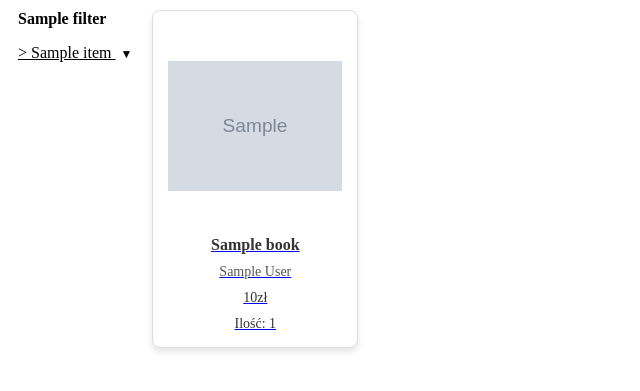
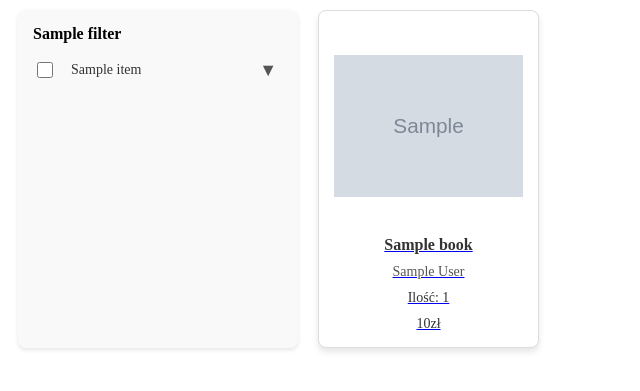
Before and after one commit to Wredi/ksiegarnia, a Node project: template views/browse.ejs in a window 1280 px wide. Shown: the part 85-476 px from the top of the page, without its empty margins (0-640 px from the left). Run offline with Node 20 templates, Linux system fonts and the light colour scheme; the template is opened without the code that fills it: most values are stand-ins (such as "Sample title", 1, 10 or a date in 2020); grey boxes marked "Sample" are stand-in pictures.

Commit message:
modified filters styling

```diff
--- a/public/css/pages/browse.css
+++ b/public/css/pages/browse.css
@@ -114,14 +114,12 @@
   text-align: center;
 }
 .book-offert img {
-  grid-row: 1;
   width: 100%;
   height: 200px;
   object-fit: contain;
   border-radius: 5px;
 }
 .book-offert .book-title {
-  grid-row: 2;
   font-size: 16px;
   font-weight: bold;
   white-space: nowrap;
@@ -129,7 +127,6 @@
   text-overflow: ellipsis;
 }
 .book-offert .book-authors {
-  grid-row: 3;
   font-size: 14px;
   color: #555;
   white-space: nowrap;
@@ -141,16 +138,18 @@
   color: #333;
   margin: 0;
 }
-.book-offert .book-price {
-  grid-row: 4;
-}
-.book-offert .book-count {
-  grid-row: 5;
-}
 .book-offert:hover {
   transform: scale(1.03);
   box-shadow: 0 6px 12px rgba(0, 0, 0, 0.15);
   cursor: pointer;
+}
+
+.filters {
+  width: 250px;
+  padding: 15px;
+  background-color: #f9f9f9;
+  border-radius: 8px;
+  box-shadow: 0 2px 4px rgba(0, 0, 0, 0.1);
 }
 
 .filter-container {
@@ -159,7 +158,8 @@
 
 .filter-header {
   font-weight: bold;
-  margin-bottom: 5px;
+  margin-bottom: 10px;
+  font-size: 16px;
 }
 
 .filter-list {
@@ -167,39 +167,47 @@
   padding: 0;
 }
 
-.filter-link {
-  text-decoration: underline;
-  color: black;
+.filter-item {
+  display: grid;
+  grid-template-columns: auto auto;
+}
+
+.filter-label {
+  display: flex;
+  align-items: center;
   cursor: pointer;
 }
 
-.filter-link::before {
-  content: "> ";
+.filter-link {
+  font-size: 14px;
+  color: #333;
+  margin-left: 8px;
+  transition: color 0.3s ease;
+  white-space: nowrap;
 }
 
-.filter-count {
-  color: gray;
-  font-size: 0.9em;
+.filter-link:hover {
+  color: #007bff;
 }
 
-.filter-item {
-  margin-bottom: 5px;
-  position: relative;
+.choosen-filter {
+  font-weight: bold;
+  color: #007bff;
 }
 
 .dropdown-toggle {
   background: none;
   border: none;
   cursor: pointer;
-  margin-left: 5px;
-  font-size: 12px;
-  padding: 0;
-  color: black;
+  font-size: 18px;
+  margin-left: auto;
+  color: #555;
+  line-height: 0;
 }
 
 .child-filter-list {
   list-style: none;
-  padding-left: 20px;
+  padding-left: 15px;
   margin-top: 5px;
 }
 
@@ -207,23 +215,16 @@
   display: none;
 }
 
-.filter-link {
-  text-decoration: underline;
-  color: black;
+input[type=checkbox] {
+  width: 16px;
+  height: 16px;
   cursor: pointer;
+  margin-right: 10px; /* Space between checkbox and filter name */
 }
 
-.filter-link::before {
-  content: "> ";
-}
-
-.filter-header {
+input[type=checkbox]:checked + .filter-link {
   font-weight: bold;
-  margin-bottom: 10px;
-}
-
-.choosen-filter {
-  color: red;
+  color: #007bff; /* Highlight chosen filter when checked */
 }
 
 /*# sourceMappingURL=browse.css.map */
--- a/sass/pages/browse.scss
+++ b/sass/pages/browse.scss
@@ -1,7 +1,7 @@
 @use '../base/base';
 @use '../layout/navigation';
 
-.content{
+.content {
   display: flex;
   gap: 20px;
 }
@@ -30,7 +30,6 @@
   text-align: center;
 
   img {
-    grid-row: 1;
     width: 100%;
     height: 200px;
     object-fit: contain;
@@ -38,7 +37,6 @@
   }
 
   .book-title {
-    grid-row: 2;
     font-size: 16px;
     font-weight: bold;
     white-space: nowrap;
@@ -47,7 +45,6 @@
   }
 
   .book-authors {
-    grid-row: 3;
     font-size: 14px;
     color: #555;
     white-space: nowrap;
@@ -61,19 +58,19 @@
     margin: 0;
   }
 
-  .book-price {
-    grid-row: 4;
-  }
-
-  .book-count {
-    grid-row: 5;
-  }
-
   &:hover {
     transform: scale(1.03);
     box-shadow: 0 6px 12px rgba(0, 0, 0, 0.15);
     cursor: pointer;
   }
+}
+
+.filters {
+  width: 250px;
+  padding: 15px;
+  background-color: #f9f9f9;
+  border-radius: 8px;
+  box-shadow: 0 2px 4px rgba(0, 0, 0, 0.1);
 }
 
 .filter-container {
@@ -82,7 +79,8 @@
 
 .filter-header {
   font-weight: bold;
-  margin-bottom: 5px;
+  margin-bottom: 10px;
+  font-size: 16px;
 }
 
 .filter-list {
@@ -90,39 +88,47 @@
   padding: 0;
 }
 
-.filter-link {
-  text-decoration: underline;
-  color: black;
+.filter-item {
+  display: grid;
+  grid-template-columns: auto auto;
+}
+
+.filter-label {
+  display: flex;
+  align-items: center;
   cursor: pointer;
 }
 
-.filter-link::before {
-  content: "> ";
+.filter-link {
+  font-size: 14px;
+  color: #333;
+  margin-left: 8px;
+  transition: color 0.3s ease;
+  white-space: nowrap;
 }
 
-.filter-count {
-  color: gray;
-  font-size: 0.9em;
+.filter-link:hover {
+  color: #007bff;
 }
 
-.filter-item {
-  margin-bottom: 5px;
-  position: relative;
+.choosen-filter {
+  font-weight: bold;
+  color: #007bff;
 }
 
 .dropdown-toggle {
   background: none;
   border: none;
   cursor: pointer;
-  margin-left: 5px;
-  font-size: 12px;
-  padding: 0;
-  color: black;
+  font-size: 18px;
+  margin-left: auto;
+  color: #555;
+  line-height: 0;
 }
 
 .child-filter-list {
   list-style: none;
-  padding-left: 20px;
+  padding-left: 15px;
   margin-top: 5px;
 }
 
@@ -130,21 +136,14 @@
   display: none;
 }
 
-.filter-link {
-  text-decoration: underline;
-  color: black;
+input[type='checkbox'] {
+  width: 16px;
+  height: 16px;
   cursor: pointer;
+  margin-right: 10px; /* Space between checkbox and filter name */
 }
 
-.filter-link::before {
-  content: "> ";
+input[type='checkbox']:checked + .filter-link {
+  font-weight: bold;
+  color: #007bff; /* Highlight chosen filter when checked */
 }
-
-.filter-header {
-  font-weight: bold;
-  margin-bottom: 10px;
-}
-
-.choosen-filter {
-  color: red;
-}
--- a/views/browse.ejs
+++ b/views/browse.ejs
@@ -3,7 +3,7 @@
 <head>
     <meta charset="UTF-8">
     <meta name="viewport" content="width=device-width, initial-scale=1.0">
-    <title>Search</title>
+    <title>Browse</title>
     <link rel="stylesheet" href="https://fonts.googleapis.com/css2?family=Material+Symbols+Outlined:opsz,wght,FILL,GRAD@20..48,100..700,0..1,-50..200" />
     <style>
         .material-symbols-outlined {
@@ -26,6 +26,12 @@
             }
             window.location.href = url.toString();
         }
+
+        function toggleDropdown(button) {
+            const childList = button.nextElementSibling;
+            childList.classList.toggle('hidden');
+            button.textContent = childList.classList.contains('hidden') ? '▼' : '▲';
+        }
     </script>
 </head>
 <body>
@@ -37,26 +43,38 @@
             <div class="filters">
                 <% filters.forEach(filter => { %>
                     <div class="filter-container">
-                            <div class="filter-header"><%=filter.filter_display_name%></div>
+                        <div class="filter-header">
+                            <%= filter.filter_display_name %>
+                        </div>
                         <ul class="filter-list">
                             <% filter.items.forEach(item => { %>
                                 <li class="filter-item">
-                                        <a href="javascript:void(0)" onclick="addParameterToUrl('<%=filter.filter_name%>', '<%=item.id%>')" class="filter-link <%= choosenFilters[filter.filter_name] == item.id ? 'choosen-filter' : '' %>">
-                                            <%=item.name%>
-                                        </a>
+                                    <label class="filter-label">
+                                        <input type="checkbox"
+                                               onclick="addParameterToUrl('<%= filter.filter_name %>', '<%= item.id %>')"
+                                               <%= choosenFilters[filter.filter_name] == item.id ? 'checked' : '' %>
+                                        >
+                                        <span class="filter-link <%= choosenFilters[filter.filter_name] == item.id ? 'choosen-filter' : '' %>">
+                                            <%= item.name %>
+                                        </span>
+                                    </label>
                                     <% if (item.child_items && item.child_items.length > 0) { %>
                                         <% const isChildSelected = item.child_items.some(childItem => choosenFilters[filter.filter_name] == childItem.id); %>
-
                                         <button class="dropdown-toggle" onclick="toggleDropdown(this)">
                                             <%= isChildSelected ? '▲' : '▼' %>
                                         </button>
-
                                         <ul class="child-filter-list <%= isChildSelected ? '' : 'hidden' %>">
                                             <% item.child_items.forEach(childItem => { %>
                                                 <li class="filter-item">
-                                                        <a href="javascript:void(0)" onclick="addParameterToUrl('<%=filter.filter_name%>', '<%=childItem.id%>')" class="filter-link <%= choosenFilters[filter.filter_name] == childItem.id ? 'choosen-filter' : '' %>">
+                                                    <label class="filter-label">
+                                                        <input type="checkbox"
+                                                               onclick="addParameterToUrl('<%= filter.filter_name %>', '<%= childItem.id %>')"
+                                                               <%= choosenFilters[filter.filter_name] == childItem.id ? 'checked' : '' %>
+                                                        >
+                                                        <span class="filter-link <%= choosenFilters[filter.filter_name] == childItem.id ? 'choosen-filter' : '' %>">
                                                             <%= childItem.name %>
-                                                        </a>
+                                                        </span>
+                                                    </label>
                                                 </li>
                                             <% }) %>
                                         </ul>
@@ -80,7 +98,6 @@
                                 <p class="book-authors"><%= book.authors %></p>
                                 <p class="book-count">Ilość: <%= book.price_options.reduce((sum, a) => sum + a.count, 0) %></p>
                                 <p class="book-price">
-                                    <!-- Find the cheapest price option -->
                                     <% const cheapestOption = Math.min(...book.price_options.filter(option => option.count > 0).map(option => option.price)); %>
                                     <%= cheapestOption !== Infinity ? cheapestOption + 'zł' : 'Wyprzedany!' %>
                                 </p>
@@ -91,12 +108,5 @@
             </div>
         </div>
     </div>
-    <script>
-        function toggleDropdown(button) {
-            const childList = button.nextElementSibling;
-            childList.classList.toggle('hidden');
-            button.textContent = childList.classList.contains('hidden') ? '▼' : '▲';
-        }
-    </script>
 </body>
 </html>
```
Also changed, not shown: 1 other file. Lines whose indentation alone changed are shown as unchanged.
